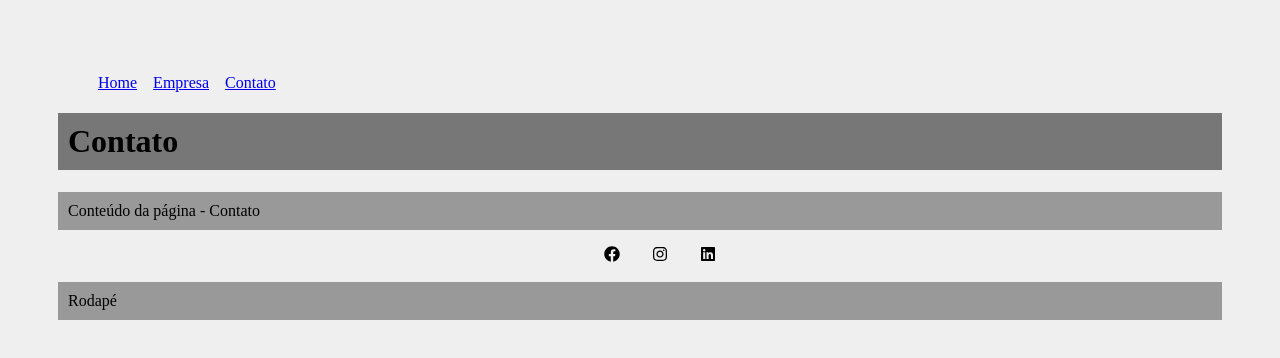
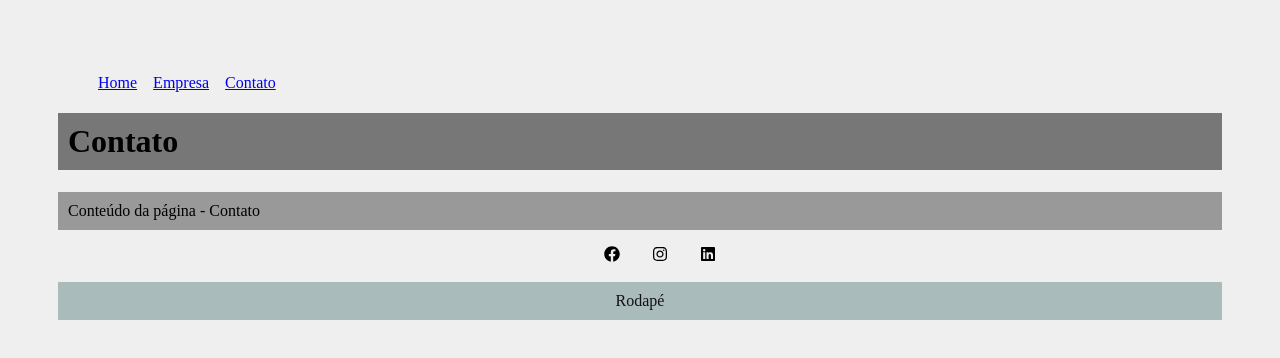
Before and after one commit to joellaranjeira/CursoReact, a React (Create React App) app in the folder primeiro-projeto/: page /contato in a window 1280 px wide. Shown: the top 358 px of the page. Built offline with nearby package versions, Linux system fonts and the light colour scheme.

Commit message:
aula 16 completa

```diff
--- a/primeiro-projeto/src/App.js
+++ b/primeiro-projeto/src/App.js
@@ -4,7 +4,7 @@ import NavBar from './components/layout/NavBar'
 import Contato from './components/pages/Contato'
 import Empresa from './components/pages/Empresa'
 import Home from './components/pages/Home'
-//import Auxiliar from './components/Auxiliar'
+
 
 function App() {
   return (
@@ -21,10 +21,8 @@ function App() {
           <Footer />
         </Router>
 
+      </header>
 
-      </header>
-   {/*    <h1>Aulas anteriores</h1>
-        <Auxiliar/> */}
     </div>
   )
 }
--- a/primeiro-projeto/src/components/Layout/Footer.js
+++ b/primeiro-projeto/src/components/Layout/Footer.js
@@ -14,8 +14,8 @@ function Footer() {
         <FaLinkedin />
       </li>
     </ul>
-    <p>Rodapé </p>
-    </footer>
+    <p className={styles.rodape}>Rodapé </p>
+  </footer>
 }
 
 export default Footer
--- a/primeiro-projeto/src/components/Layout/Footer.module.css
+++ b/primeiro-projeto/src/components/Layout/Footer.module.css
@@ -13,3 +13,10 @@
     font-size: 1, 5em;
     cursor: pointer;
 }
+
+.rodape {
+    background-color: rgb(170, 187, 187);
+    text-align: center;
+    color: rgb(19, 18, 18);
+
+}
```
